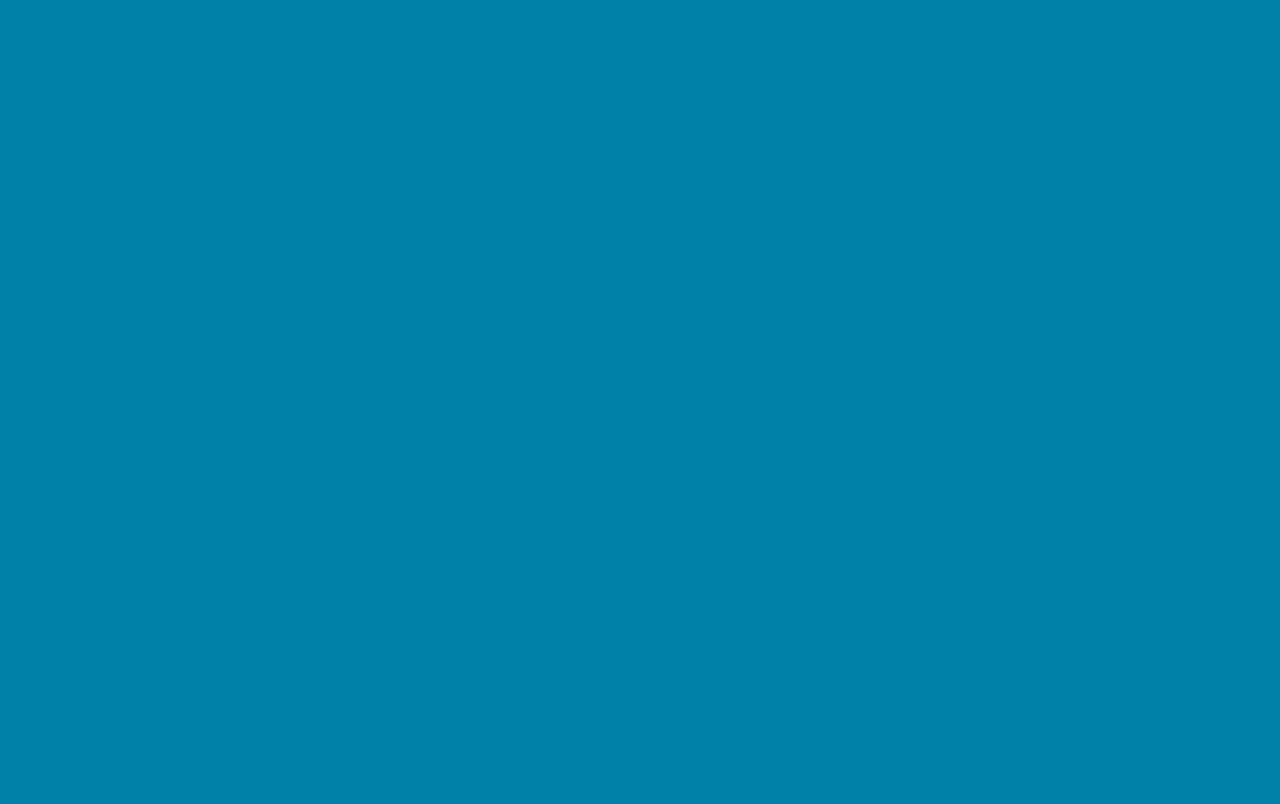
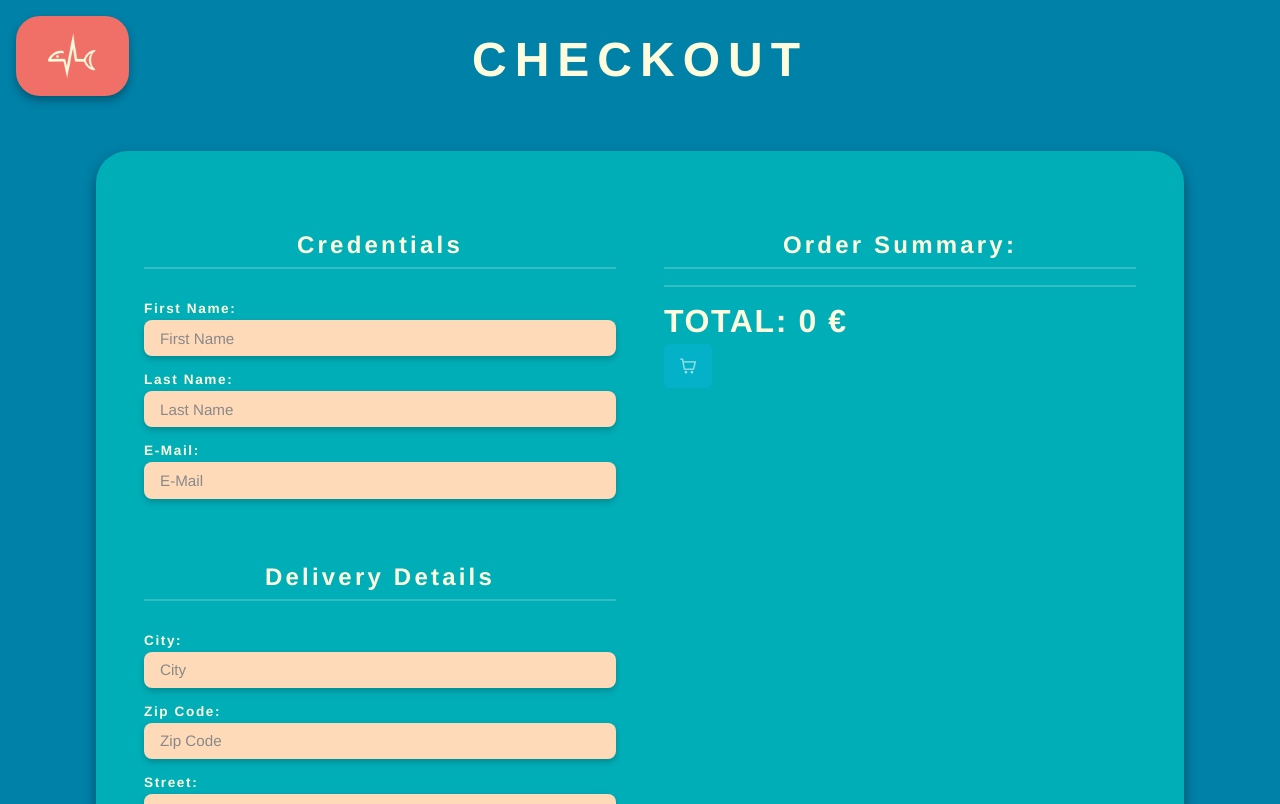
Before and after one commit to fes-wiesbaden/iot-aqualifeline, a React (Vite) app in the folder Frontend/: page /iot-aqualifeline/checkout in a window 1280 px wide. Before the commit this address had no page. Shown: the top 804 px of the page. Built offline with nearby package versions, Linux system fonts and the light colour scheme.

Commit message:
Checkout implemented

```diff
--- a/Frontend/src/App.jsx
+++ b/Frontend/src/App.jsx
@@ -6,7 +6,9 @@ import Footer from "./Footer";
 import Legal from "./Legal";
 import Shop from "./Shop";
 import Login from "./Login";
+import Checkout from "./Checkout";
 import LoadingScreen from "./LoadingScreen";
+import { useState } from "react";
 
 function LoggedIn() {
   return (
@@ -16,10 +18,9 @@ function LoggedIn() {
   );
 }
 
-
 function App() {
   const navigate = useNavigate();
-
+  const [shoppingCart, setShoppingCart] = useState([]);
 
   return (
     <Routes>
@@ -84,7 +85,18 @@ function App() {
         element={
           <>
             <HomeButton />
-            <Shop />
+            <Shop shoppingCart={shoppingCart} setShoppingCart={setShoppingCart}/>
+            <Footer />
+          </>
+        }
+      />
+
+      <Route
+        path="/checkout"
+        element={
+          <>
+            <HomeButton />
+            <Checkout shoppingCart={shoppingCart} setShoppingCart={setShoppingCart}/>
             <Footer />
           </>
         }
--- /dev/null
+++ b/Frontend/src/Checkout.jsx
@@ -0,0 +1,133 @@
+import "./css/Checkout.css";
+import { Button } from "primereact/button";
+import { ProductService } from "./service/ProductService";
+import { InputText } from "primereact/inputtext";
+import { InputNumber } from "primereact/inputnumber";
+import ShoppingCart from "./ShoppingCart";
+import LoadingScreen from "./LoadingScreen";
+import "primeicons/primeicons.css";
+import { useState, useEffect } from "react";
+
+function Checkout({ shoppingCart, setShoppingCart }) {
+  const [loading, setLoading] = useState(true);
+  const [totalCost, setTotalCost] = useState();
+
+  const calcSummary = (products) => {
+    let sum = 0;
+    products.forEach((product) => {
+      sum = sum + product.price * product.count;
+    });
+    setTotalCost(sum);
+  };
+
+  useEffect(() => {
+    calcSummary(shoppingCart);
+  }, []);
+
+  useEffect(() => {
+    const timer = setTimeout(() => setLoading(false), 200);
+    return () => clearTimeout(timer);
+  }, []);
+
+  if (loading) return <LoadingScreen />;
+
+  const itemTemplate = (product, index) => {
+    return (
+      <div className="cart-wrap" key={product.id}>
+        <img
+          className="cart-prod-img"
+          src={`https://primefaces.org/cdn/primereact/images/product/${product.image}`}
+          alt={product.name}
+        />
+        <div className="cart-prod-data-wrap">
+          <div className="cart-prod-info">
+            <div className="cart-prod-name">{product.name}</div>
+            <span className="cart-prod-price">{product.price}€</span>
+          </div>
+
+          <div className="cart-prod-lesserinfo-wrap">
+            <Button
+              icon="pi pi-plus"
+              className="cart-prod-add-button"
+              onClick={() => updateCount(product.id, "add")}
+            ></Button>
+            <InputNumber
+              className="prod-count"
+              value={product.count}
+              onValueChange={(e) =>
+                setShoppingCart((prev) =>
+                  prev.map((p) =>
+                    p.id === product.id ? { ...p, count: e.value } : p,
+                  ),
+                )
+              }
+              min={1}
+              max={99}
+            />
+            <Button
+              icon="pi pi-minus"
+              className="cart-prod-subtract-button"
+              onClick={() => updateCount(product.id, "subtract")}
+            ></Button>
+            <Button
+              icon="pi pi-trash"
+              className="cart-prod-delete-button"
+            ></Button>
+          </div>
+        </div>
+      </div>
+    );
+  };
+
+  return (
+    <>
+      <div id="container">
+        <h1>CHECKOUT</h1>
+        {console.log(shoppingCart)}
+        <div className="checkoutContainer">
+          <div className="checkoutInnerContainer">
+            <div className="shipping">
+              <h1>Credentials</h1>
+              <div className="credentials">
+                <h2>First Name:</h2>
+                <input type="text" placeholder="First Name" />
+                <h2>Last Name:</h2>
+                <input type="text" placeholder="Last Name" />
+                <h2>E-Mail:</h2>
+                <input type="text" placeholder="E-Mail" />
+              </div>
+              <h1>Delivery Details</h1>
+              <div className="deliveryDetails">
+                <h2>City:</h2>
+                <input type="text" placeholder="City" />
+                <h2>Zip Code:</h2>
+                <input type="text" placeholder="Zip Code" />
+                <h2>Street:</h2>
+                <input type="text" placeholder="Street" />
+                <h2>House Number:</h2>
+                <input type="text" placeholder="House Number" />
+              </div>
+            </div>
+
+            <div className="summary">
+              <div className="summaryText">
+                <h1>Order Summary:</h1>
+                {shoppingCart.map((product, index) =>
+                  itemTemplate(product, index),
+                )}
+                <h2 className="total">TOTAL: {totalCost} €</h2>
+              </div>
+              <Button
+                icon="pi pi-shopping-cart"
+                className="order-button"
+                disabled
+              ></Button>
+            </div>
+          </div>
+        </div>
+      </div>
+    </>
+  );
+}
+
+export default Checkout;
--- a/Frontend/src/Shop.jsx
+++ b/Frontend/src/Shop.jsx
@@ -11,7 +11,7 @@ import LoadingScreen from "./LoadingScreen";
 import "primeicons/primeicons.css";
 import { useState, useEffect } from "react";
 
-function Shop() {
+function Shop({ shoppingCart, setShoppingCart }) {
   const [products, setProducts] = useState([]);
 
   useEffect(() => {
@@ -65,6 +65,7 @@ function Shop() {
               icon="pi pi-shopping-cart"
               className="prod-shop-button"
               disabled={product.inventoryStatus === "OUTOFSTOCK"}
+              onClick={() => addToCart(product)}
             ></Button>
           </div>
         </div>
@@ -89,13 +90,29 @@ function Shop() {
     return () => clearTimeout(timer);
   }, []);
 
+  const addToCart = (product) => {
+    setShoppingCart((prev) => {
+      const existing = prev.find((p) => p.id === product.id);
+      if (existing) {
+        return prev.map((p) =>
+          p.id === product.id ? { ...p, count: p.count + 1 } : p,
+        );
+      }
+      return [...prev, { ...product, count: 1 }];
+    });
+  };
+
+
   if (loading) return <LoadingScreen />;
 
   return (
     <>
       <div id="container">
         <h1>SHOP</h1>
-        <ShoppingCart />
+        <ShoppingCart
+          shoppingCart={shoppingCart}
+          setShoppingCart={setShoppingCart}
+        />
         <DataView value={products} listTemplate={listTemplate} />
       </div>
     </>
--- a/Frontend/src/ShoppingCart.jsx
+++ b/Frontend/src/ShoppingCart.jsx
@@ -5,8 +5,8 @@ import { InputNumber } from "primereact/inputnumber";
 import "./css/ShoppingCart.css";
 import "primeicons/primeicons.css";
 
-function ShoppingCart() {
-  const [shoppingCart, setShoppingCart] = useState([]);
+function ShoppingCart({ shoppingCart, setShoppingCart  }) {
+
   const updateCount = (id, method) => {
     setShoppingCart((prev) =>
       prev.map((product) => {
@@ -24,42 +24,16 @@ function ShoppingCart() {
     products.forEach((product) => {
       sum = sum + product.price * product.count;
     });
-    return sum;
+    return Math.round(sum * 100) / 100;
   };
 
   const [visibleCart, setVisibleCart] = useState(false);
   const [mounted, setMounted] = useState(true);
   /** delay to let css settle animations first */
 
-  useEffect(() => {
-    const dummyShoppingCartData = [
-      {
-        id: "1000",
-        name: "Bamboo Watch",
-        image: "bamboo-watch.jpg",
-        price: 65.99,
-        rating: 4,
-        count: 2,
-      },
-      {
-        id: "1001",
-        name: "Black Watch",
-        image: "black-watch.jpg",
-        price: 72.99,
-        rating: 4,
-        count: 1,
-      },
-      {
-        id: "1002",
-        name: "Blue Band",
-        image: "blue-band.jpg",
-        price: 79.99,
-        rating: 3,
-        count: 20,
-      },
-    ];
-    setShoppingCart(dummyShoppingCartData);
-  }, []);
+  const deleteFromCart = (id) => {
+    setShoppingCart((prev) => prev.filter((p) => p.id !== id));
+  };
 
   const itemTemplate = (product, index) => {
     return (
@@ -102,6 +76,7 @@ function ShoppingCart() {
             <Button
               icon="pi pi-trash"
               className="cart-prod-delete-button"
+              onClick={() => deleteFromCart(product.id)}
             ></Button>
           </div>
         </div>
@@ -138,7 +113,7 @@ function ShoppingCart() {
             </span>
             <Button
               className="cart-checkout-button"
-              onClick={() => alert("CHECKOUT")}
+              onClick={() => navigate("/checkout")}
             >
               Checkout
             </Button>
--- /dev/null
+++ b/Frontend/src/css/Checkout.css
@@ -0,0 +1,104 @@
+#container {
+  background-color: var(--cerulean);
+  min-height: 100vh;
+}
+
+.checkoutContainer {
+  background-color: var(--cerulean);
+  min-height: 100vh;
+  padding: 2rem 6rem 4rem 6rem;
+  box-sizing: border-box;
+}
+
+.checkoutInnerContainer {
+  display: flex;
+  flex-direction: row;
+  justify-content: center;
+  gap: 3rem;
+  background-color: var(--tropical-teal);
+  border-radius: 2rem;
+  padding: 3rem;
+  box-shadow: 0rem 0.4rem 0.8rem rgb(0, 0, 0, 0.4);
+}
+
+.checkoutInnerContainer h1 {
+  font-size: 1.5rem;
+  letter-spacing: 0.2rem;
+  color: var(--light-yellow);
+  margin: 0 0 1rem 0;
+  padding-bottom: 0.5rem;
+  border-bottom: 2px solid rgba(255, 255, 255, 0.2);
+}
+
+.checkoutInnerContainer h2 {
+  font-size: 0.85rem;
+  letter-spacing: 0.1rem;
+  color: var(--light-yellow);
+  margin: 1rem 0 0.25rem 0;
+  font-weight: bold;
+}
+
+.shipping {
+  display: flex;
+  flex-direction: column;
+  flex: 1;
+}
+
+.credentials, .deliveryDetails {
+  display: flex;
+  flex-direction: column;
+  margin-bottom: 2rem;
+}
+
+.credentials input, .deliveryDetails input {
+  padding: 0.6rem 1rem;
+  border-radius: 0.5rem;
+  border: none;
+  background-color: var(--soft-apricot);
+  color: #333;
+  font-size: 0.95rem;
+  outline: none;
+  transition: 0.2s ease;
+  box-shadow: 0rem 0.2rem 0.4rem rgb(0, 0, 0, 0.2);
+}
+
+.credentials input:focus, .deliveryDetails input:focus {
+  background-color: var(--light-yellow);
+  box-shadow: 0rem 0.2rem 0.6rem rgb(0, 0, 0, 0.3);
+}
+
+input::placeholder {
+    color: rgb(137, 137, 137);
+}
+
+.summary {
+  display: flex;
+  flex-direction: column;
+  flex: 1;
+  min-width: 20rem;
+}
+
+
+.total {
+  margin-top: 1.5rem;
+  font-size: 2rem !important;
+  color: var(--light-yellow);
+  border-top: 2px solid rgba(255, 255, 255, 0.2);
+  padding-top: 1rem;
+}
+
+@media (max-width: 768px) {
+  .checkoutContainer {
+    padding: 1rem;
+  }
+
+  .checkoutInnerContainer {
+    flex-direction: column;
+    padding: 1.5rem;
+    gap: 1.5rem;
+  }
+
+  .summary {
+    min-width: unset;
+  }
+}
```
